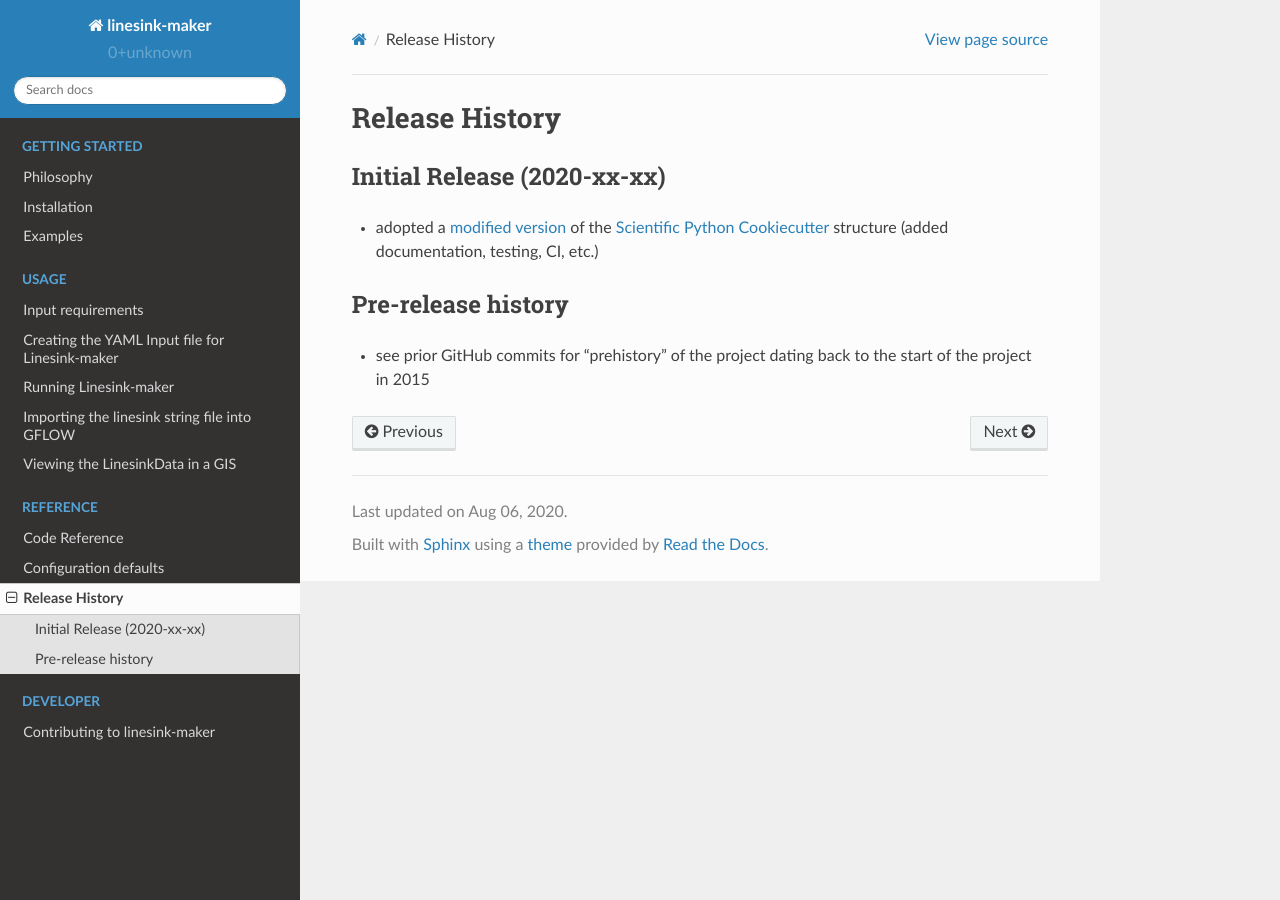
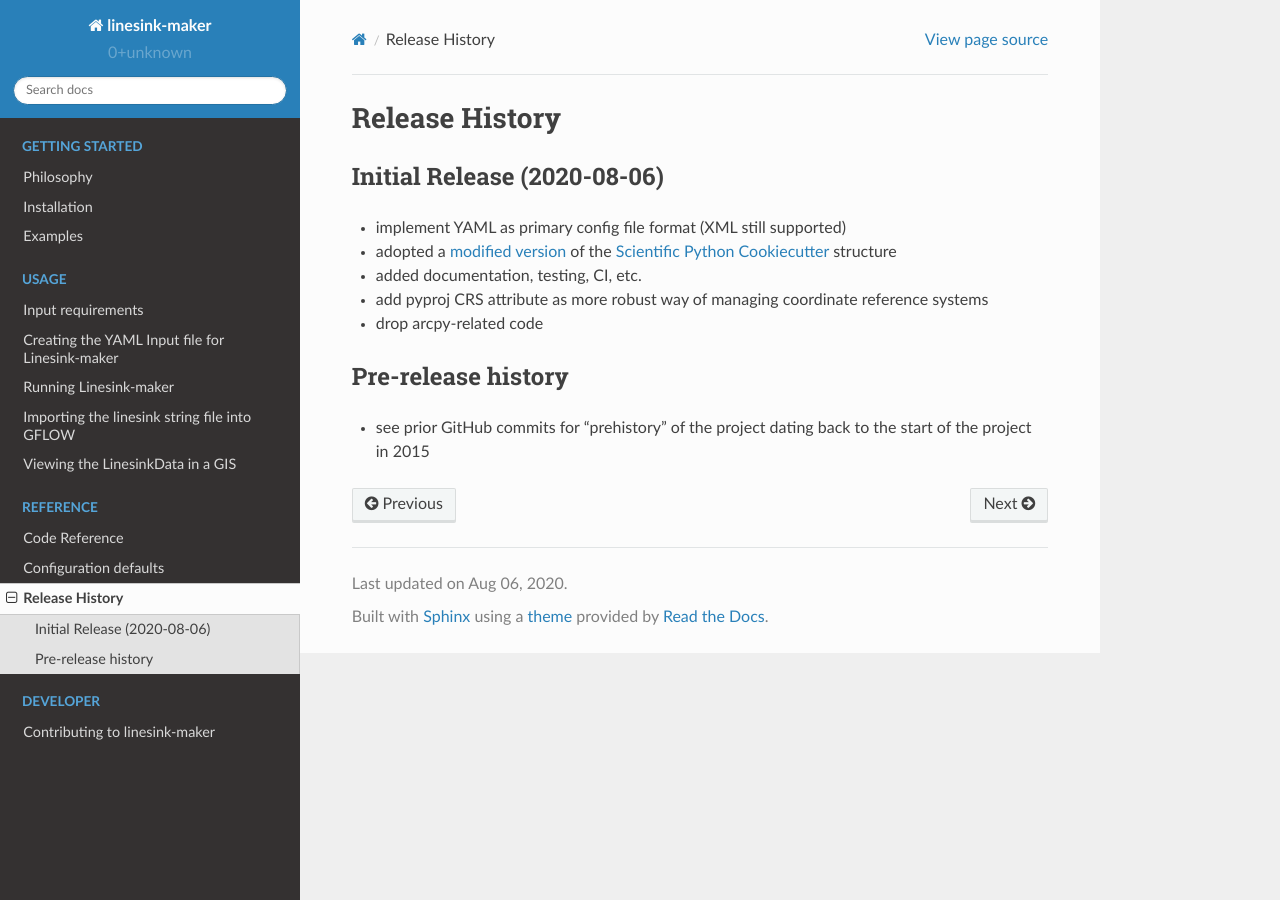
Before and after one commit to DOI-USGS/linesink-maker, a Sphinx documentation site: the page built from docs/source/release-history.rst, in a window 1280 px wide. Built offline with Sphinx 7.4.7 and the Read the Docs theme 2.0.0, drawn with Linux system fonts in a browser that asks for light colours.

Commit message:
REL: v0.1

```diff
--- a/docs/source/release-history.rst
+++ b/docs/source/release-history.rst
@@ -2,9 +2,13 @@
 Release History
 ===============
 
-Initial Release (2020-xx-xx)
+Initial Release (2020-08-06)
 ----------------------------
-* adopted a `modified version <https://github.com/aleaf/scientific-python-cookiecutter>`_ of the `Scientific Python Cookiecutter <https://github.com/NSLS-II/scientific-python-cookiecutter>`_ structure (added documentation, testing, CI, etc.)
+* implement YAML as primary config file format (XML still supported)
+* adopted a `modified version <https://github.com/aleaf/scientific-python-cookiecutter>`_ of the `Scientific Python Cookiecutter <https://github.com/NSLS-II/scientific-python-cookiecutter>`_ structure
+* added documentation, testing, CI, etc.
+* add pyproj CRS attribute as more robust way of managing coordinate reference systems
+* drop arcpy-related code
 
 Pre-release history
 ---------------------
--- a/requirements-dev.yml
+++ b/requirements-dev.yml
@@ -31,3 +31,4 @@ dependencies:
 - pip
 - pip:
   - doctr
+  - versioneer
```
Also changed, not shown: README.md (+1 -0 lines), 10 other files.
